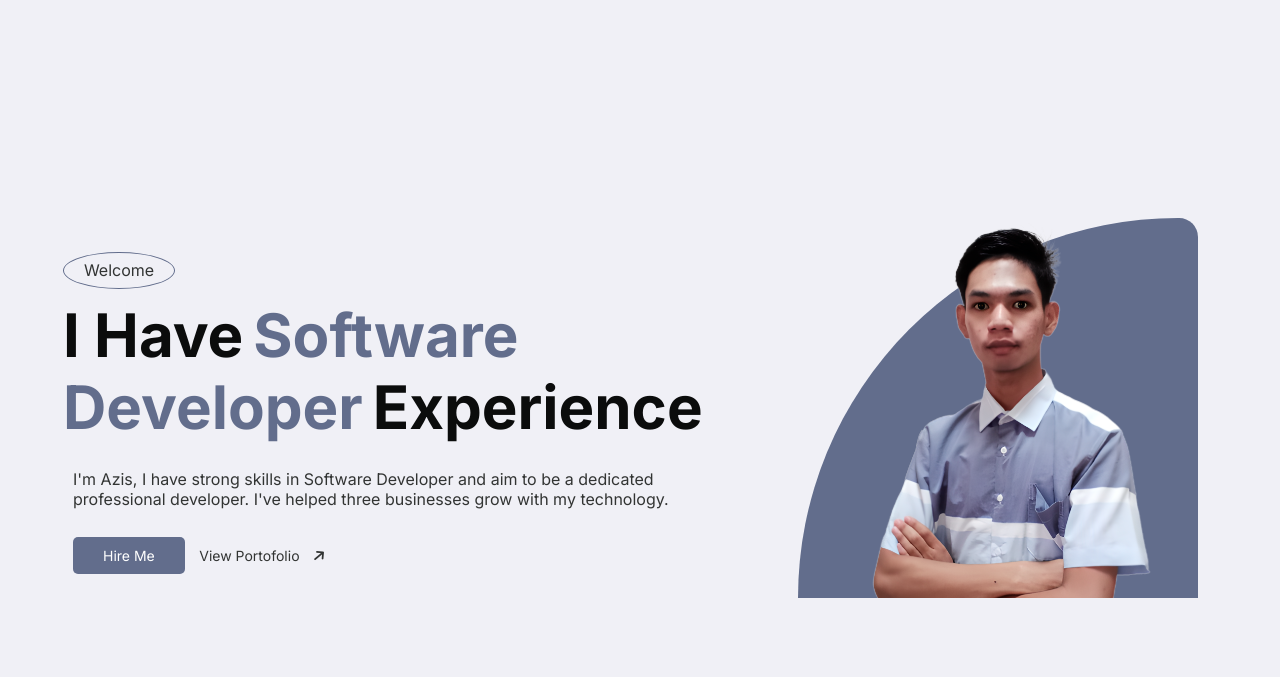
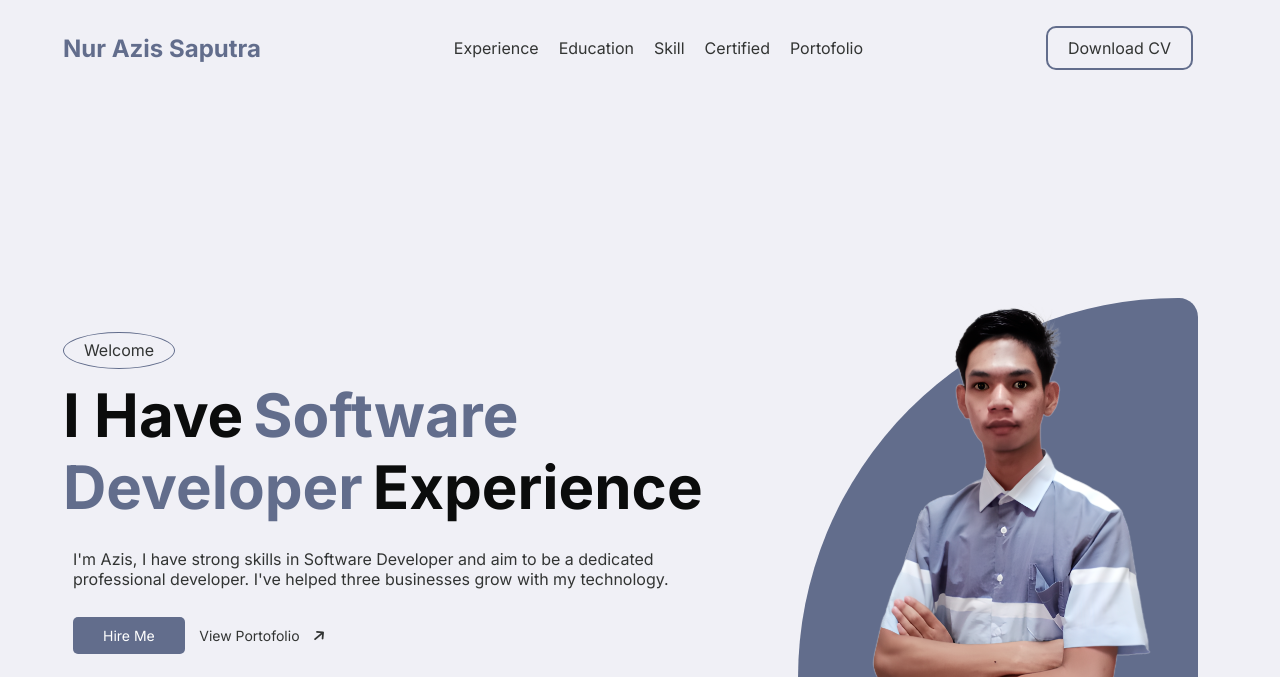
Before and after one commit to nuazsa/nuazsa.github.io, a PHP site: page / in a window 1280 px wide. Shown: the top 677 px of the page. Before the commit the page ends 598 px from the top, so only its background shows below. Run offline with PHP 8.4, Linux system fonts and the light colour scheme.

Commit message:
create navbar

```diff
--- a/css/style.css
+++ b/css/style.css
@@ -18,6 +18,43 @@ body {
 p {
     color: var(--paragraph);
 }
+
+
+
+
+
+/* NAVBAR */
+#navbar {
+    height: 10vh;
+    margin-left: 15px;
+    margin-right: 49px;
+    display: flex;
+    justify-content: space-between;
+    align-items: center;
+    /* background-color: hotpink;    */
+}
+
+#navbar h2 {
+    color: var(--primary);
+}
+
+#navbar ul {
+    display: flex;
+}
+
+#navbar ul li {
+    list-style: none;
+    color: var(--paragraph);
+}
+
+#navbar a {
+    padding: 10px 20px;
+    border: 2px solid var(--primary);
+    border-radius: 10px;
+    text-decoration: none;
+    color: var(--paragraph);
+}
+
 
 
 
--- a/index.html
+++ b/index.html
@@ -21,6 +21,19 @@
 </head>
 
 <body>
+    <div class="navbar" id="navbar">
+        <h2>Nur Azis Saputra</h2>
+        <ul>
+            <li>Experience</li>
+            <li>Education</li>
+            <li>Skill</li>
+            <li>Certified</li>
+            <li>Portofolio</li>
+        </ul>
+        <a href="">Download CV</a>
+    </div>
+
+
     <div class="about" id="about">
         <div class="col">
             <div class="row">
```
